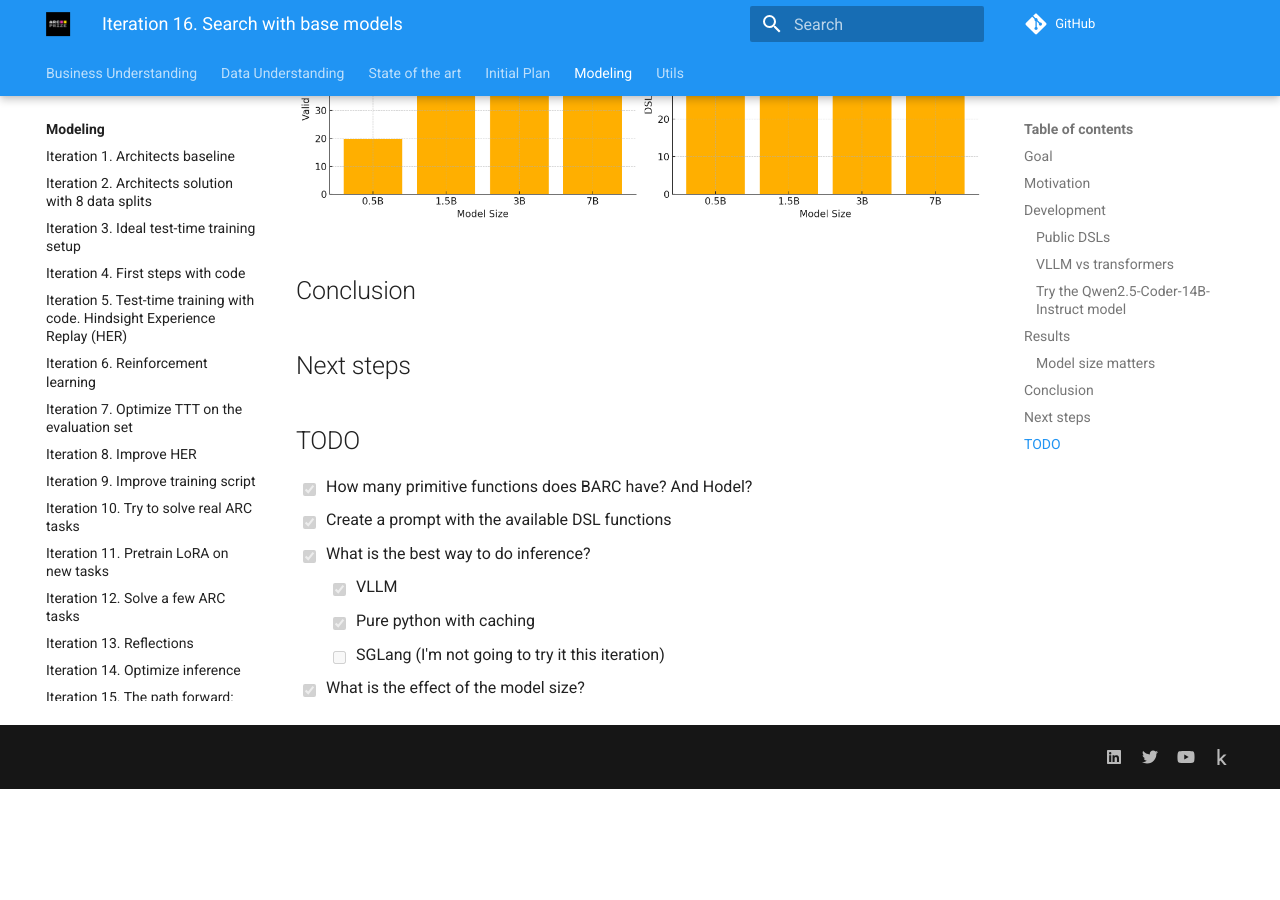
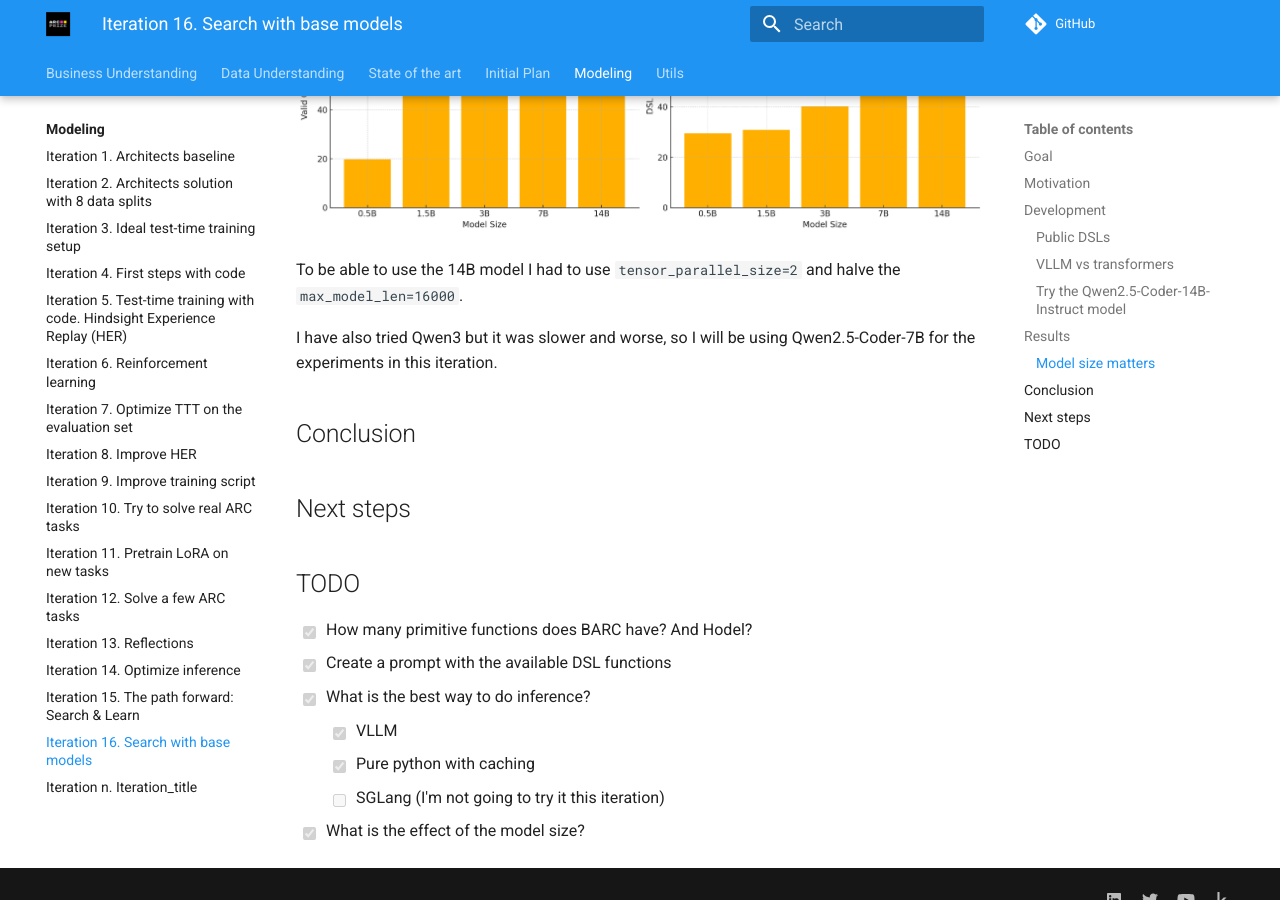
Before and after one commit to ironbar/arc25, an MkDocs documentation site: the page built from docs/modeling/Iteration_16_search_with_base_models.md, in a window 1280 px wide and 900 px high, scrolled down 2664 px. Built offline with MkDocs 1.6.1 and Material for MkDocs 9.7.7, drawn with Linux system fonts in a browser that asks for light colours; comment, search, counter and statistics services are not loaded; before the commit the page ends 3453 px from its top, so only the background shows below that.

Commit message:
inference with 14B model

```diff
--- a/docs/modeling/Iteration_16_search_with_base_models.md
+++ b/docs/modeling/Iteration_16_search_with_base_models.md
@@ -84,7 +84,12 @@ The plot below shows the valid outputs probability and the dsl usage of Qwen2.5-
 sizes. The size is really important (at least for base models). Bigger models generate valid
 outputs more frequently and use the dsl more frequently as well.
 
-![alt text](res/1753286002876_image.png)
+![alt text](res/1753292348173_image.png)
+
+To be able to use the 14B model I had to use `tensor_parallel_size=2` and halve the `max_model_len=16000`.
+
+I have also tried Qwen3 but it was slower and worse, so I will be using Qwen2.5-Coder-7B for the experiments
+in this iteration.
 
 ## Conclusion
 
```
Also changed, not shown: docs/modeling/res/1753292348173_image.png (added), 1 other file.
